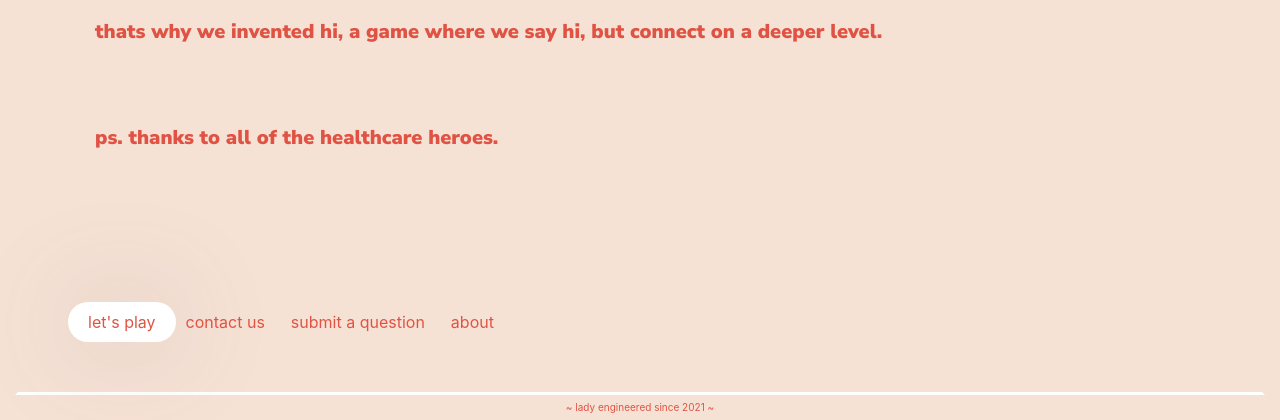
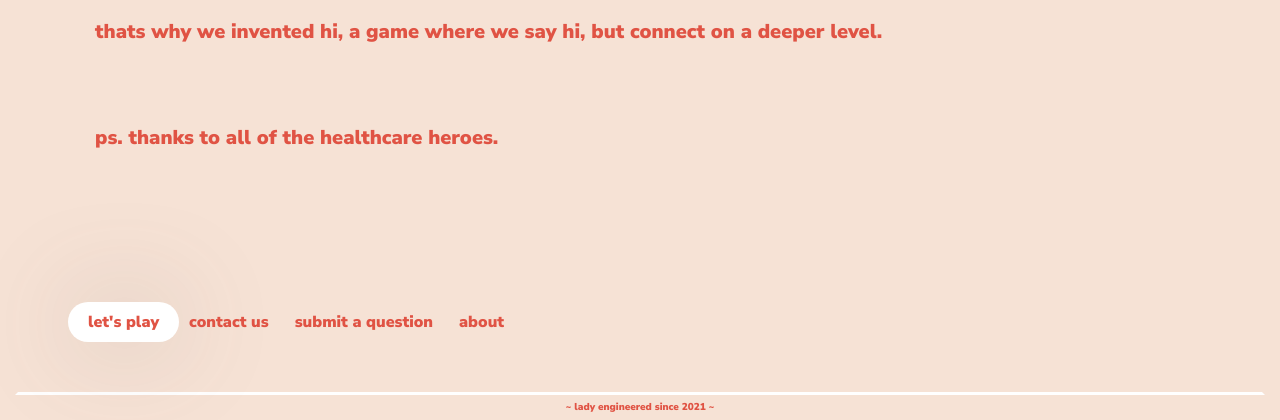
Before and after one commit to hmmacaulay/UX_UI_PROJECT_3, a PHP site: page /about.html in a window 1280 px wide. Shown: the part 540-960 px from the top of the page. Run offline with PHP 8.4, Linux system fonts and the light colour scheme; some libraries are stand-ins or nearby versions.

Commit message:
Update header.css

```diff
--- a/css/header.css
+++ b/css/header.css
@@ -160,12 +160,14 @@ ul {
 #footer {
     align-items: left;
     justify-content: left;
+    font-family: 'Nunito Sans', sans-serif;
 }
 .navbar-brand {
     padding-left: 10px;
 }
 #lady {
     font-size: 10px !important;
+    font-family: 'Nunito Sans', sans-serif;
     display: flex;
     align-items: right;
     justify-content: center;
```
